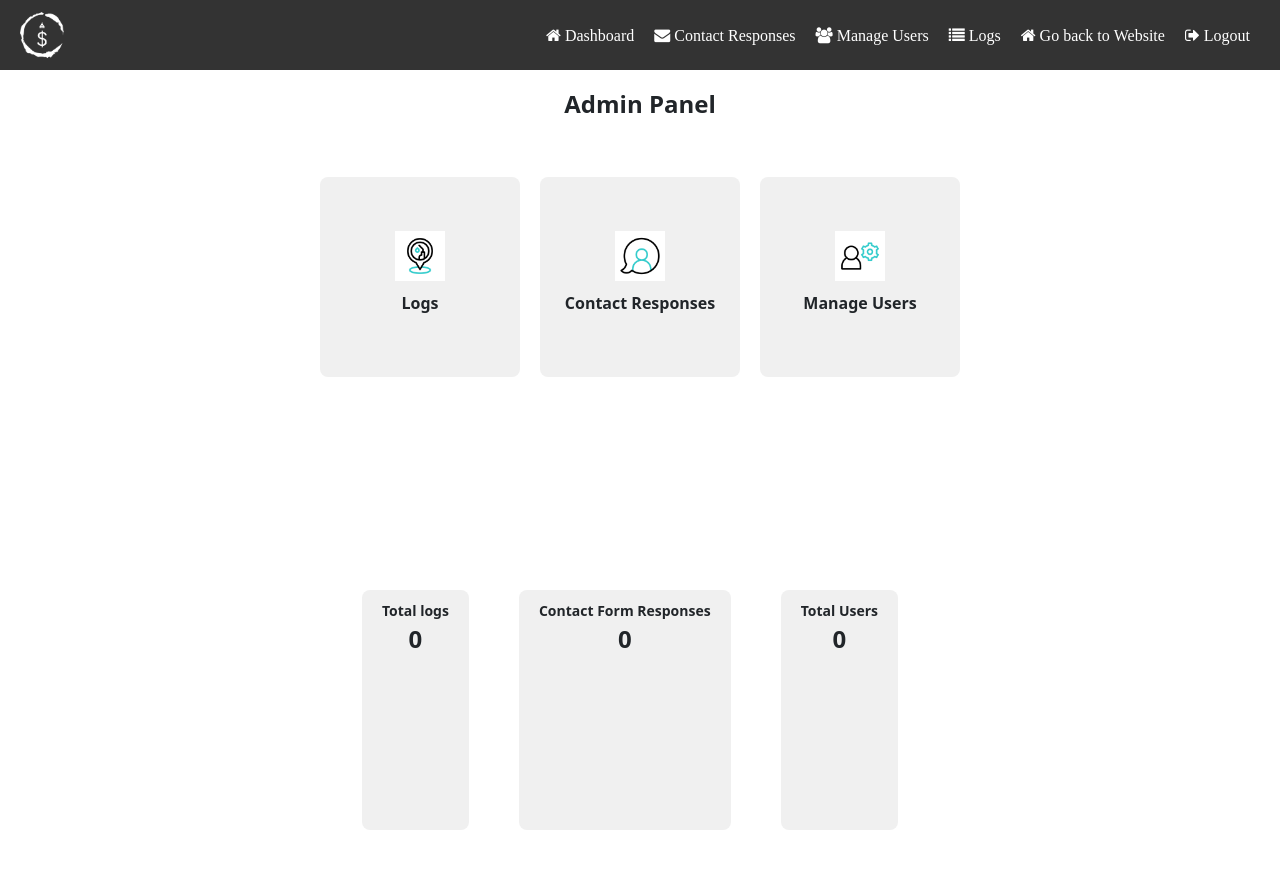
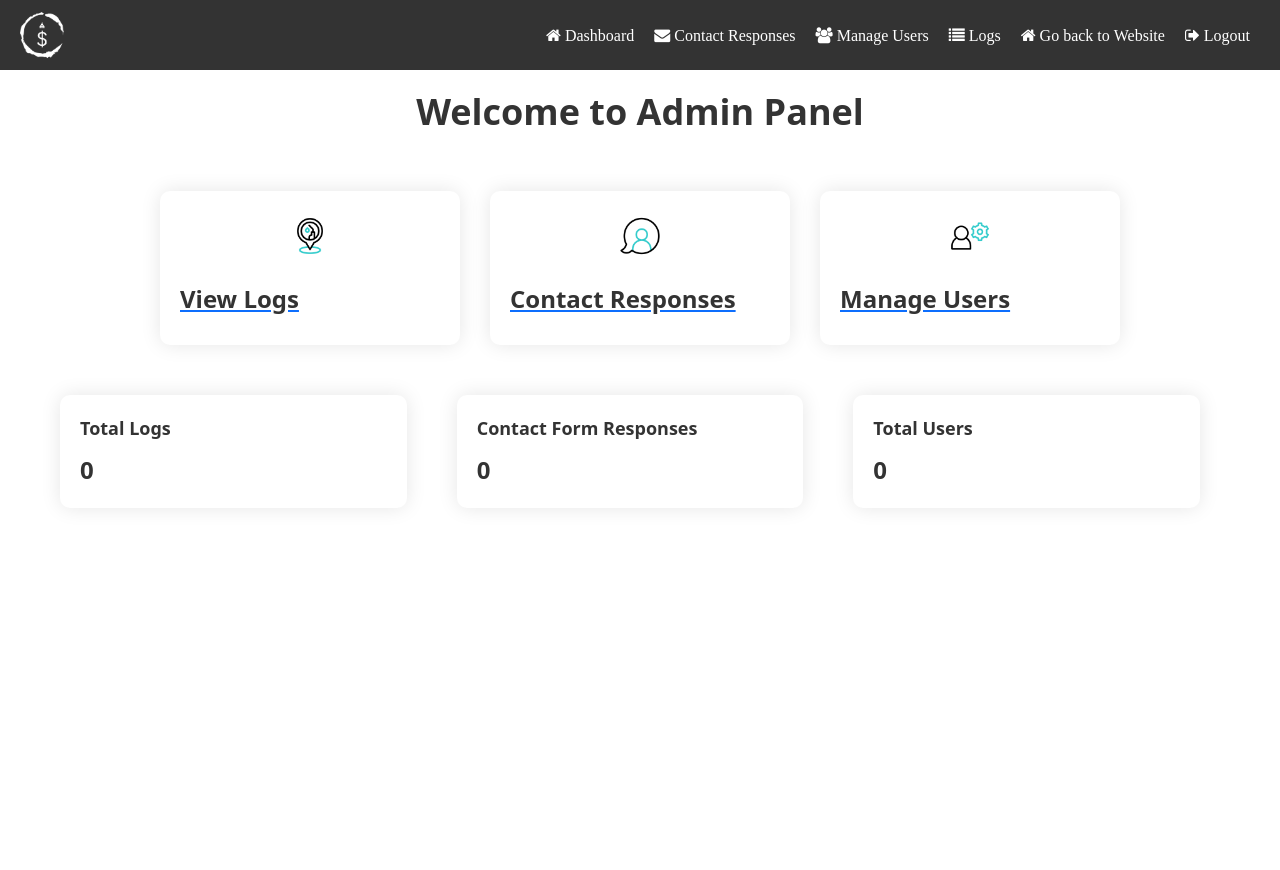
Before and after one commit to tahirkaloo/Cashier-Deposit-form2, a PHP site: page /admin in a window 1280 px wide. Run offline with PHP 8.4, Linux system fonts and the light colour scheme; the visitor is signed in with stand-in values (Sample User, id 1); data that the repository does not hold is empty.

Commit message:
Bug fixes and enhancements

```diff
--- a/admin/index.php
+++ b/admin/index.php
@@ -7,8 +7,6 @@ $conn = mysqli_connect($db_host, $db_user, $db_password, $db_name);
 if (!$conn) {
   die("Connection failed: " . mysqli_connect_error());
 }
-
-
 
 // Check if the user is not logged in
 if (!isset($_SESSION['user_id'])) {
@@ -26,7 +24,6 @@ if (!isset($_SESSION['role']) || $_SESSION['role'] !== 'admin') {
   header("Location: ../accessdenied.html");
   exit;
 }
-
 
 
 //Get the total number of logs from the database
@@ -50,88 +47,117 @@ $totalusers = $row['total_users'];
 ?>
 
 <!DOCTYPE html>
-<html>
+<html lang="en">
+
 <head>
+    <meta charset="UTF-8">
+    <meta name="viewport" content="width=device-width, initial-scale=1.0">
     <title>Admin Panel</title>
+    <!-- Bootstrap CSS -->
+    <link rel="stylesheet" href="https://cdn.jsdelivr.net/npm/bootstrap@5.0.0/dist/css/bootstrap.min.css">
+    <!-- Font Awesome CSS -->
+    <link rel="stylesheet" href="https://cdnjs.cloudflare.com/ajax/libs/font-awesome/5.15.3/css/all.min.css">
+    <!-- Custom CSS -->
     <link rel="stylesheet" href="../styles.css">
     <link rel="stylesheet" href="styles.css">
-  <link rel="stylesheet" href="https://cdn.jsdelivr.net/npm/bootstrap@5.0.0/dist/css/bootstrap.min.css">
-  <link rel="stylesheet" href="https://cdnjs.cloudflare.com/ajax/libs/font-awesome/5.15.3/css/all.min.css">
-  <link rel="stylesheet" href="https://cdnjs.cloudflare.com/ajax/libs/font-awesome/4.7.0/css/font-awesome.min.css">
     <style>
         /* Customize admin panel styles */
+        body {
+            background-color: #f8f9fa;
+        }
+
         .admin-container {
-      max-width: 800px;
+            max-width: 1200px;
             margin: 0 auto;
             padding: 20px;
-      text-align: center;
         }
 
         .admin-header {
-      margin-bottom: 30px;
+            text-align: center;
+            margin-bottom: 50px;
         }
 
         .admin-title {
-      font-size: 24px;
+            font-size: 36px;
             font-weight: bold;
+            color: #333;
         }
 
-    .admin-content {
+        .admin-cards {
             display: flex;
+            justify-content: center;
+            gap: 30px;
             flex-wrap: wrap;
-      justify-content: center;
-      gap: 20px;
+            margin-bottom: 50px;
         }
 
         .admin-card {
-      width: 200px;
-      height: 200px;
-      display: flex;
-      flex-direction: column;
-      justify-content: center;
-      align-items: center;
+            width: 300px;
             padding: 20px;
-      background-color: #f0f0f0;
-      border-radius: 8px;
-      cursor: pointer;
+            background-color: #fff;
+            border-radius: 10px;
+            box-shadow: 0 0 20px rgba(0, 0, 0, 0.1);
+            transition: transform 0.3s ease;
         }
 
         .admin-card:hover {
-      background-color: #e0e0e0;
+            transform: translateY(-5px);
+        }
+
+        .card-icon {
+            text-align: center;
+            margin-bottom: 20px;
         }
 
         .card-icon img {
-      max-width: 100px;
-      max-height: 100px;
+            max-width: 150px;
         }
 
         .card-title {
-      margin-top: 10px;
-      font-size: 16px;
+            font-size: 24px;
+            font-weight: bold;
+            color: #333;
+            margin-bottom: 10px;
+        }
+
+        .admin-card-link {
+            display: block;
+            text-align: center;
+            text-decoration: none;
+            color: #007bff;
             font-weight: bold;
         }
 
         .admin-metrics {
-      margin-top: 30px;
             display: flex;
-      justify-content: center;
+            justify-content: space-around;
             gap: 30px;
         }
 
         .admin-metric {
-      padding: 10px 20px;
-      background-color: #f0f0f0;
-      border-radius: 8px;
+            flex: 1;
+            padding: 20px;
+            background-color: #fff;
+            border-radius: 10px;
+            box-shadow: 0 0 20px rgba(0, 0, 0, 0.1);
+            transition: transform 0.3s ease;
+        }
+
+        .admin-metric:hover {
+            transform: translateY(-5px);
         }
 
         .admin-metric-label {
-      font-size: 14px;
+            font-size: 18px;
             font-weight: bold;
+            color: #333;
+            margin-bottom: 10px;
         }
 
         .admin-metric-value {
             font-size: 24px;
             font-weight: bold;
+            color: #333;
         }
     </style>
 </head>
@@ -141,32 +167,31 @@ $totalusers = $row['total_users'];
 
     <div class="admin-container">
         <div class="admin-header">
-      <h1 class="admin-title">Admin Panel</h1>
+            <h1 class="admin-title">Welcome to Admin Panel</h1>
         </div>
-    <div class="admin-content">
-      <div class="admin-card" onclick="window.location.href='adminlog.php';">
+        <div class="admin-cards">
+            <a href="adminlog.php" class="admin-card">
                 <div class="card-icon">
-          <img src="../images/AWS images/adminmileage.gif" alt="Mileage Icon">
+                    <img src="../images/AWS images/adminmileage.gif" alt="Logs Icon">
                 </div>
-        <div class="card-title">Logs</div>
-      </div>
-      <div class="admin-card" onclick="window.location.href='contact_responses.php';">
+                <div class="card-title">View Logs</div>
+            </a>
+            <a href="contact_responses.php" class="admin-card">
                 <div class="card-icon">
                     <img src="../images/AWS images/admincontactus.gif" alt="Contact Icon">
                 </div>
                 <div class="card-title">Contact Responses</div>
-      </div>
-      <div class="admin-card" onclick="window.location.href='manage-users.php';">
+            </a>
+            <a href="manage-users.php" class="admin-card">
                 <div class="card-icon">
                     <img src="../images/AWS images/adminmanageusers.gif" alt="Manage Users Icon">
                 </div>
                 <div class="card-title">Manage Users</div>
+            </a>
       </div>
-      <!-- Add more cards for other response pages -->
-
         <div class="admin-metrics">
             <div class="admin-metric">
-        <p class="admin-metric-label">Total logs</p>
+                <p class="admin-metric-label">Total Logs</p>
                 <p class="admin-metric-value"><?php echo $totalLogs; ?></p>
             </div>
             <div class="admin-metric">
@@ -177,9 +202,8 @@ $totalusers = $row['total_users'];
                 <p class="admin-metric-label">Total Users</p>
                 <p class="admin-metric-value"><?php echo $totalusers; ?></p>
             </div>
-      <!-- Add more metrics for other response pages -->
-    </div>
         </div>
     </div>
 </body>
+
 </html>
```
Lines whose indentation alone changed are shown as unchanged.
